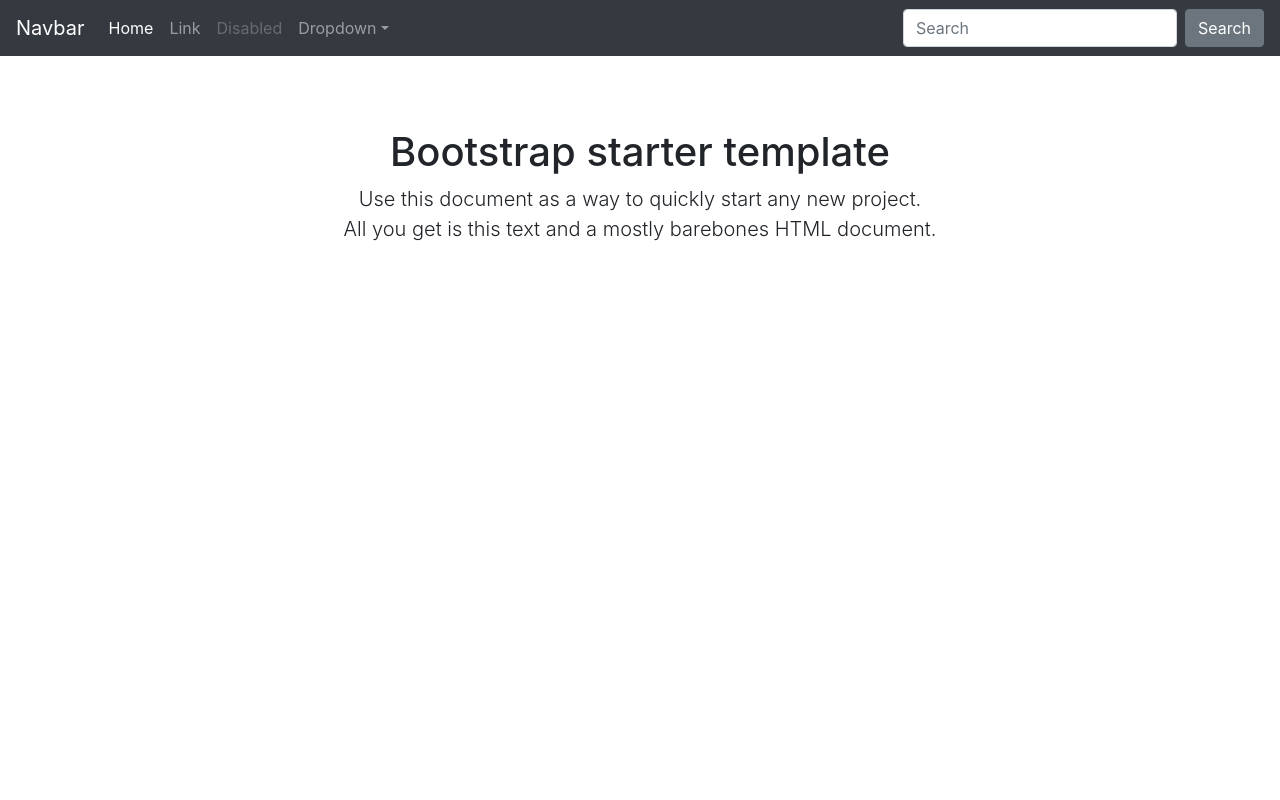
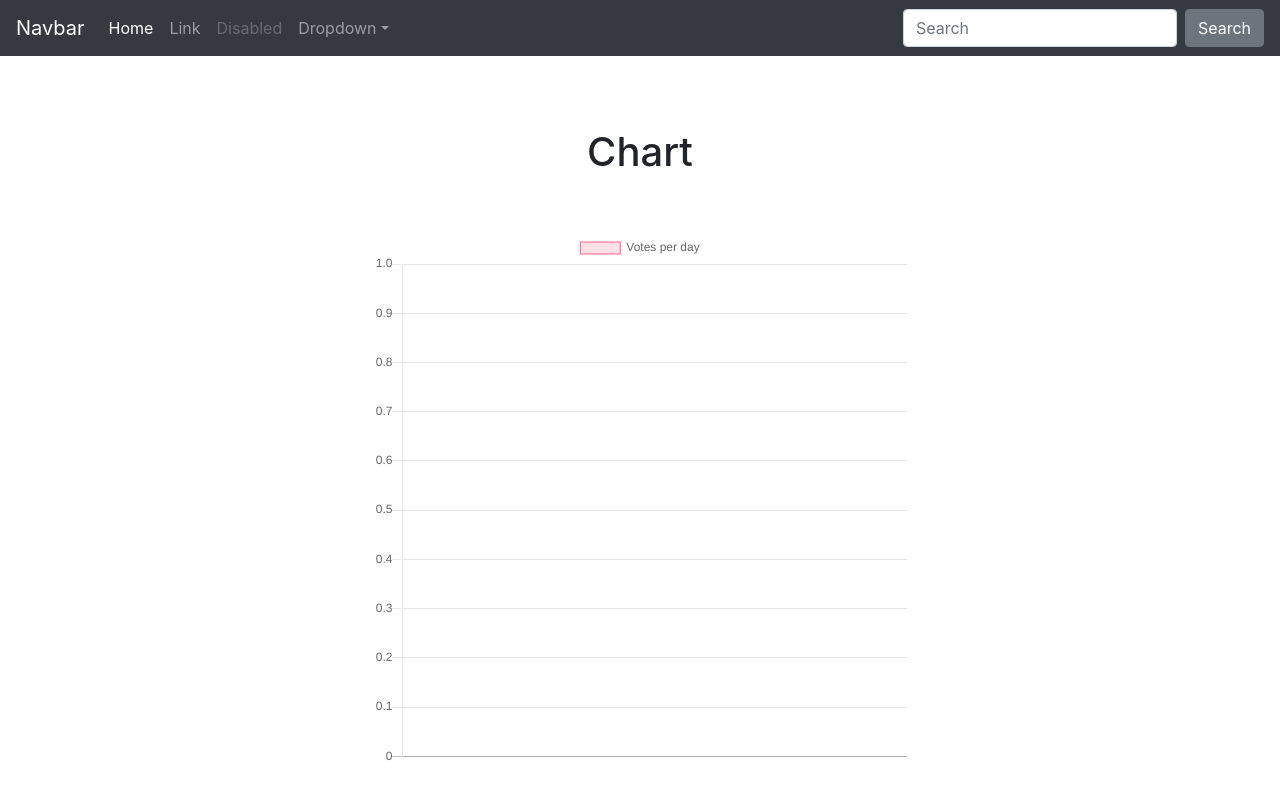
Before and after one commit to Juless89/django-chartsjs, a Django app: page / in a window 1280 px wide. Run offline with Django 3.2, Linux system fonts and the light colour scheme; data that the repository does not hold is empty; some libraries are stand-ins or nearby versions.

Commit message:
charts.js + rest_framework

```diff
--- a/charts/urls.py
+++ b/charts/urls.py
@@ -1,6 +1,7 @@
 from django.urls import path
-from .views import HomePageView
+from .views import HomePageView, ChartData
 
 urlpatterns = [
     path('', HomePageView.as_view(), name='home'),
+    path('api/chart/data/', ChartData.as_view())
 ]
--- a/charts/views.py
+++ b/charts/views.py
@@ -1,7 +1,21 @@
 from django.views.generic import View
 from django.shortcuts import render
+from rest_framework.views import APIView
+from rest_framework.response import Response
 
 
 class HomePageView(View):
     def get(self, request, *args, **kwargs):
-        return render(request, 'index.html')
+        return render(request, 'charts.html')
+
+class ChartData(APIView):
+    authentication_classes = []
+    permission_classes = []
+
+    def get(self, request, format=None):
+        data = {
+            "labels": ["Monday", "Tuesday", "Wednesday", "Thursday", "Friday", "Saturday", "Sunday"],
+            "data": [12, 19, 3, 5, 2, 3, 10],
+        }
+
+        return Response(data)
--- a/dashboard/settings.py
+++ b/dashboard/settings.py
@@ -38,6 +38,7 @@
     'django.contrib.messages',
     'django.contrib.staticfiles',
     'charts.apps.ChartsConfig',
+    'rest_framework',
 ]
 
 MIDDLEWARE = [
--- a/templates/base.html
+++ b/templates/base.html
@@ -17,9 +17,10 @@
   <body>
     <!-- Optional JavaScript -->
     <!-- jQuery first, then Popper.js, then Bootstrap JS -->
-    <script src="https://code.jquery.com/jquery-3.3.1.slim.min.js" integrity="sha384-q8i/X+965DzO0rT7abK41JStQIAqVgRVzpbzo5smXKp4YfRvH+8abtTE1Pi6jizo" crossorigin="anonymous"></script>
+    <script src="https://code.jquery.com/jquery-3.3.1.js" integrity="sha256-2Kok7MbOyxpgUVvAk/HJ2jigOSYS2auK4Pfzbm7uH60=" crossorigin="anonymous"></script>
     <script src="https://cdnjs.cloudflare.com/ajax/libs/popper.js/1.14.6/umd/popper.min.js" integrity="sha384-wHAiFfRlMFy6i5SRaxvfOCifBUQy1xHdJ/yoi7FRNXMRBu5WHdZYu1hA6ZOblgut" crossorigin="anonymous"></script>
     <script src="https://stackpath.bootstrapcdn.com/bootstrap/4.2.1/js/bootstrap.min.js" integrity="sha384-B0UglyR+jN6CkvvICOB2joaf5I4l3gm9GU6Hc1og6Ls7i6U/mkkaduKaBhlAXv9k" crossorigin="anonymous"></script>
+    <script src="https://cdnjs.cloudflare.com/ajax/libs/Chart.js/2.7.3/Chart.bundle.js" integrity="sha256-o8aByMEvaNTcBsw94EfRLbBrJBI+c3mjna/j4LrfyJ8=" crossorigin="anonymous"></script>
 
     {% block content %}
     {% endblock content %}
--- /dev/null
+++ b/templates/charts.html
@@ -0,0 +1,55 @@
+{% extends 'index.html' %}
+
+<script>
+  {% block jquery %}
+  var endpoint = '/api/chart/data'
+
+  $.ajax({
+    method: "GET",
+    url: endpoint,
+    success: function(data){
+      var ctx = document.getElementById("myChart").getContext('2d');
+      var myChart = new Chart(ctx, {
+          type: 'bar',
+          data: {
+              labels: data.labels,
+              datasets: [{
+                  label: 'Votes per day',
+                  data: data.data,
+                  backgroundColor: [
+                      'rgba(255, 99, 132, 0.2)',
+                      'rgba(54, 162, 235, 0.2)',
+                      'rgba(255, 206, 86, 0.2)',
+                      'rgba(75, 192, 192, 0.2)',
+                      'rgba(153, 102, 255, 0.2)',
+                      'rgba(255, 159, 64, 0.2)'
+                  ],
+                  borderColor: [
+                      'rgba(255,99,132,1)',
+                      'rgba(54, 162, 235, 1)',
+                      'rgba(255, 206, 86, 1)',
+                      'rgba(75, 192, 192, 1)',
+                      'rgba(153, 102, 255, 1)',
+                      'rgba(255, 159, 64, 1)'
+                  ],
+                  borderWidth: 1
+              }]
+          },
+          options: {
+              reponsive: true,
+              scales: {
+                  yAxes: [{
+                      ticks: {
+                          beginAtZero:true
+                      }
+                  }]
+              }
+          }
+      });
+    },
+    error: function(error_data){
+      console.log(error_data)
+    }
+  })
+  {% endblock %}
+</script>
--- a/templates/index.html
+++ b/templates/index.html
@@ -35,9 +35,24 @@
 </nav>
 
 <div class="starter-template">
-    <h1>Bootstrap starter template</h1>
-    <p class="lead">Use this document as a way to quickly start any new project.<br> All you get is this text and a mostly barebones HTML document.</p>
-  </div>
+    <h1>Chart</h1>
+</div>
+
+<div class="container">
+    <div class="row">
+        <div class="col-sm-3"></div>
+        <div class="col-sm-6">
+        <canvas id="myChart" width="400" height="400">
+            <script>
+                $(document).ready(function(){
+                {% block jquery %}{% endblock %}
+                })
+            </script>
+        </canvas>
+        </div>
+        <div class="col-sm-3"></div>
+    </div>
+</div>
 
 </main><!-- /.container -->
 {% endblock content %}
```
